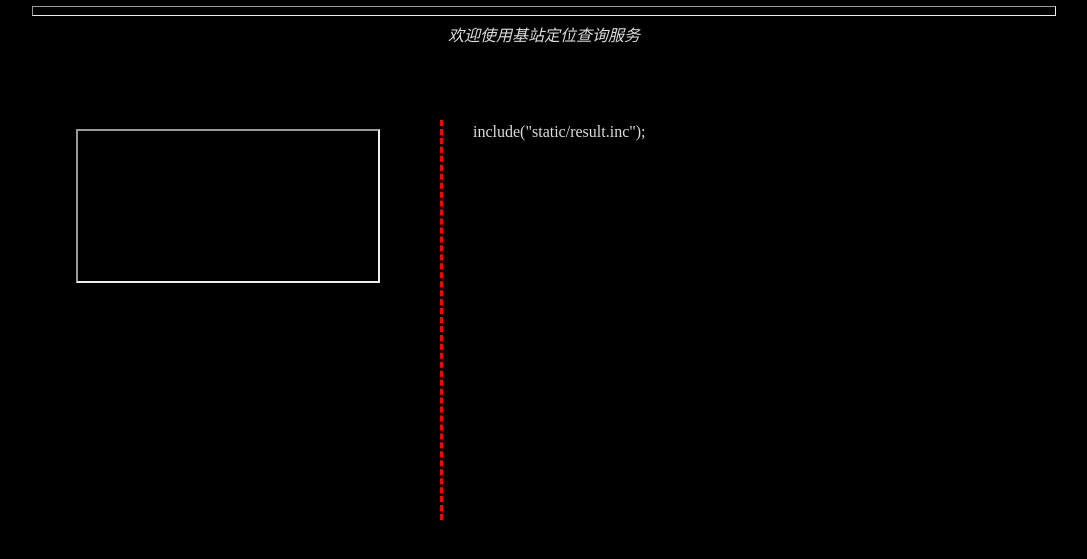
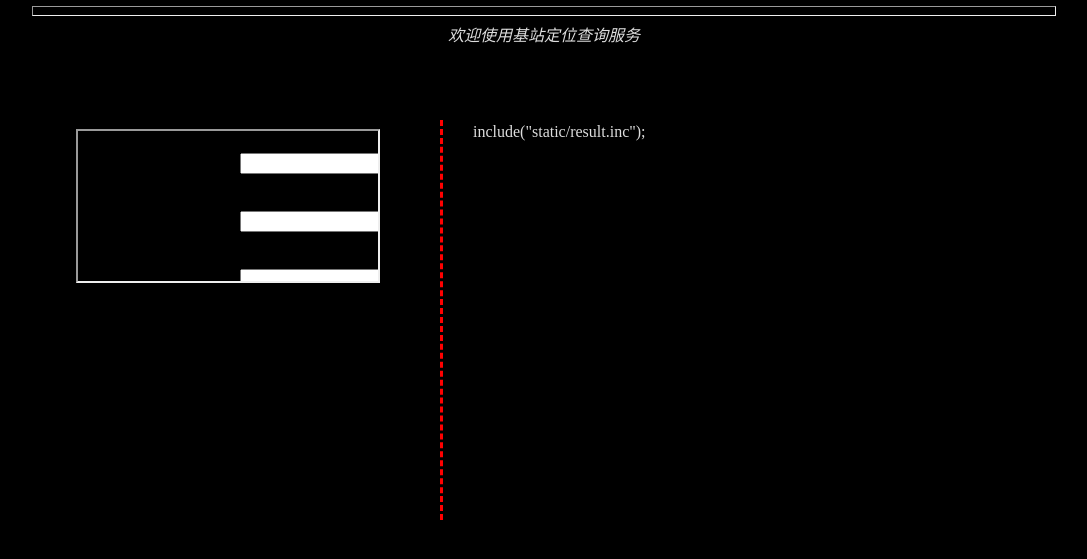
Before and after one commit to tuxknight/bs_query, a plain HTML site: page 0/index.html in a window 1280 px wide. Shown: the part 85-644 px from the top of the page, without its empty margins (160-1247 px from the left). Drawn offline with Linux system fonts and the light colour scheme.

Commit message:
commit by edit_adapter

```diff
--- a/0/index.html
+++ b/0/index.html
@@ -73,7 +73,7 @@ TD {text-align:left;}
 
 
 <div id="left">
-    <iframe name="input_frame" src="static/form.inc"></iframe>
+    <iframe name="input_frame" src="static/form.html"></iframe>
 </div>
 
 <div id="right">
```
